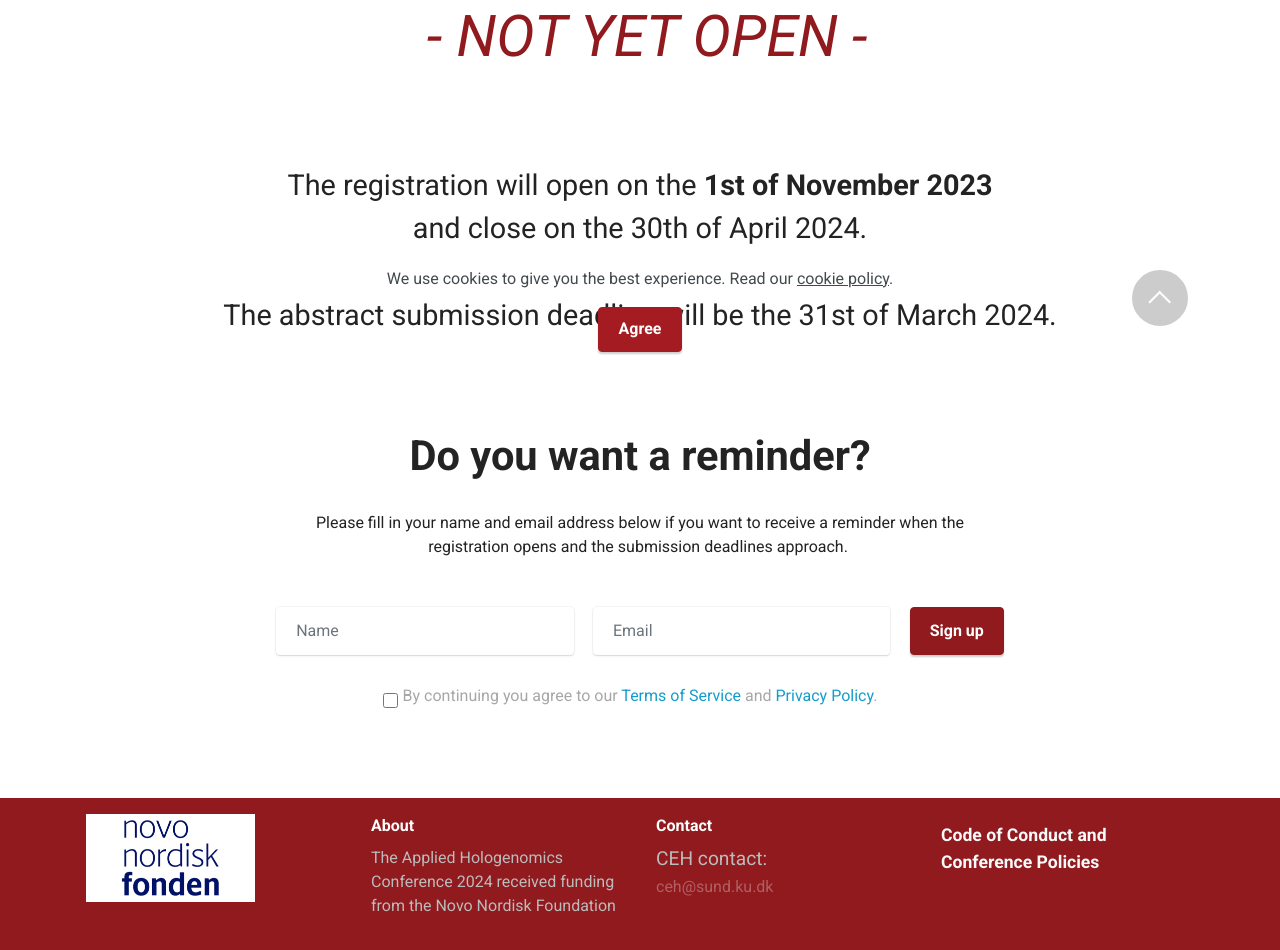
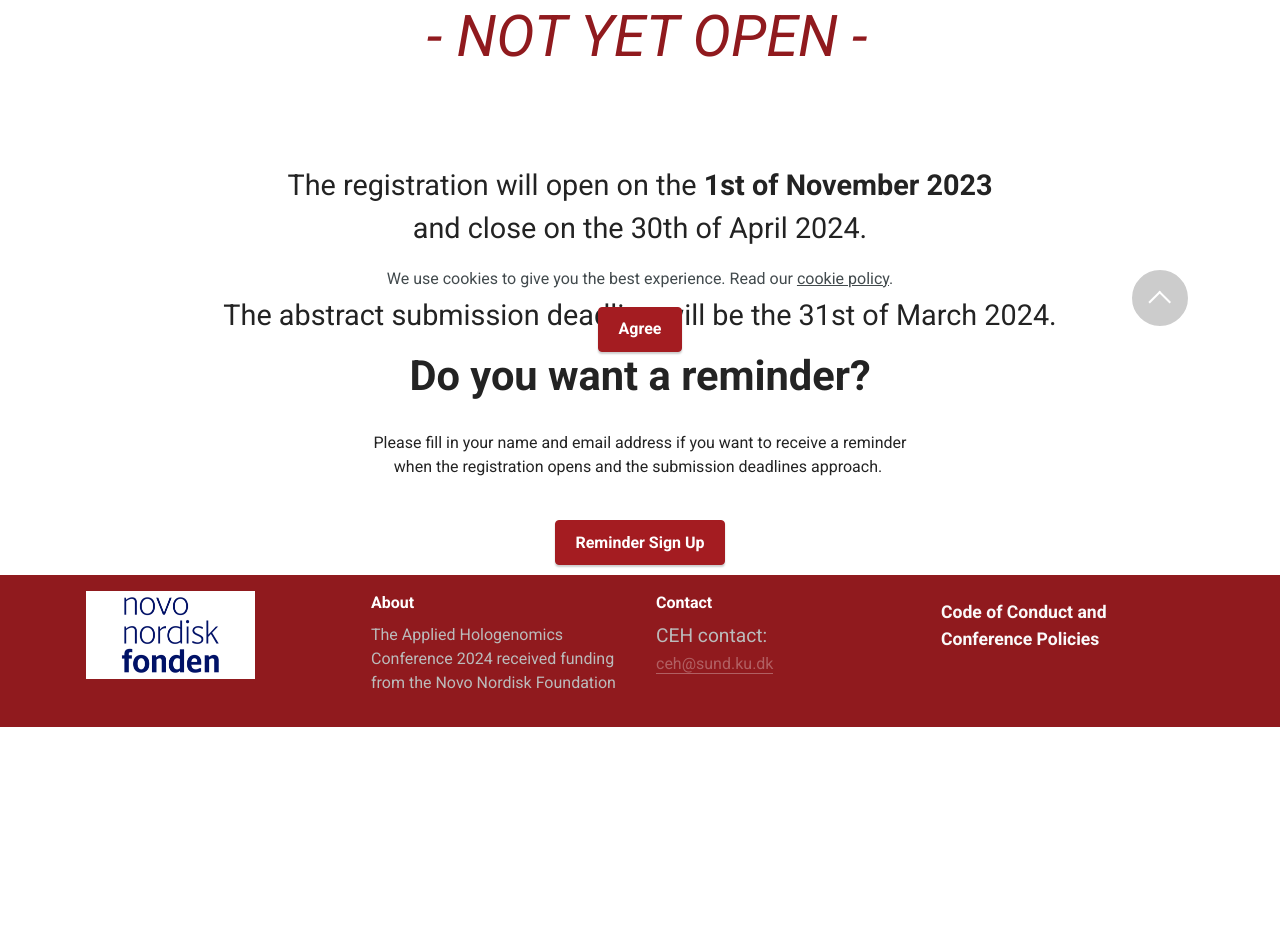
Before and after one commit to appliedhologenomicsconference/appliedhologenomicsconference.github.io, a plain HTML site: page registration.html in a window 1280 px wide. Shown: the part 438-1388 px from the top of the page. After the commit the page ends 1165 px from the top, so only its background shows below. Drawn offline with Linux system fonts and the light colour scheme; files whose address does not match are found by name.

Commit message:
4thcommit

```diff
--- a/registration.html
+++ b/registration.html
@@ -98,43 +98,29 @@
     </div>
 </section>
 
-<section data-bs-version="5.1" class="form2 cid-tPOZGOW1Ly" id="form2-a1">
-
+<section data-bs-version="5.1" class="content4 cid-tQnxHsud8V" id="content4-a3">
 
 
 
 
     <div class="container">
         <div class="row justify-content-center">
-            <div class="col-lg-8 mx-auto mbr-form" data-form-type="formoid">
-                <form action="https://mobirise.eu/" method="POST" class="mbr-form form-with-styler" data-form-title="Form Name"><input type="hidden" name="email" data-form-email="true" value="R7HdLuI7XlJPFV3NCzKAEqHaxc/J4iAaOFF1Z432FJftsDhiZnC3a573f0+vBJy1tKmHgBYqgubWZ6wbJROhU2U7Yz2wIKDa85xKBo1OMeB9BoP4yLu2HvUS7iCnfc9F.coChco0XEIjXwJ5RXD/sMACi67OXORPxk5QWa2T5yJ2VZfXyLDoeH5g8P11eamyDfkkqCWqAiPw8l7P1vD4jPIgDPvnV3YX4HPW22H8F6KRJ0kWvw0SEFxDdbHCg9t+M">
-                    <div class="row">
-                        <div hidden="hidden" data-form-alert="" class="alert alert-success col-12">Thanks for filling out the form!</div>
-                        <div hidden="hidden" data-form-alert-danger="" class="alert alert-danger col-12">
-                            Oops...! some problem!
-                        </div>
-                    </div>
-                    <div class="dragArea row">
-                        <div class="col-lg-12 col-md-12 col-sm-12">
-                            <h1 class="mbr-section-title mb-4 align-center mbr-fonts-style display-2">
-                                <strong>Do you want a reminder?</strong></h1>
-                        </div>
-                        <div class="col-lg-12 col-md-12 col-sm-12">
-                            <p class="mbr-text mbr-fonts-style mb-5 align-center display-7">Please fill in your name and email address below if you want to receive a reminder when the registration opens and the submission deadlines approach.&nbsp;</p>
-                        </div>
-                        <div class="col-lg col-md col-12 form-group mb-3" data-for="email">
-                            <input type="text" name="name" placeholder="Name" data-form-field="name" class="form-control" id="name-form2-a1">
-                        </div>
-                        <div class="col-lg col-md col-12 form-group mb-3" data-for="email">
-                            <input type="email" name="email" placeholder="Email" data-form-field="email" class="form-control" id="email-form2-a1">
-                        </div>
-                        <div class="mbr-section-btn col-md-auto col"><button type="submit" class="btn btn-secondary display-4">Sign up</button></div>
-                    </div>
-                <span class="gdpr-block">
-<label>
-<span class="textGDPR display-7" style="color: #a7a7a7"><input type="checkbox" name="gdpr" id="gdpr-form2-a1" required="">By continuing you agree to our <a style="color: #149dcc; text-decoration: none;" href="terms.html">Terms of Service</a> and <a style="color: #149dcc; text-decoration: none;" href="policy.html">Privacy Policy</a>.</span>
-</label>
-</span></form>
+            <div class="title col-md-12 col-lg-10">
+                <h3 class="mbr-section-title mbr-fonts-style align-center mb-4 display-2">
+                    <strong>Do you want a reminder?</strong></h3>
+                <h4 class="mbr-section-subtitle align-center mbr-fonts-style mb-4 display-7">Please fill in your name and email address if you want to receive a reminder <br>when the registration opens and the submission deadlines approach.&nbsp;</h4>
+
+            </div>
+        </div>
+    </div>
+</section>
+
+<section data-bs-version="5.1" class="content11 cid-tQnxlowRf7" id="content11-a2">
+
+    <div class="container">
+        <div class="row justify-content-center">
+            <div class="col-md-12">
+                <div class="mbr-section-btn align-center"><a class="btn btn-primary display-4" href="https://airtable.com/appUmE1DrDJitbfUX/shrnVkj26XPXORqxA" target="_blank">Reminder Sign Up</a></div>
             </div>
         </div>
     </div>
@@ -186,7 +172,6 @@
   <script src="assets/ytplayer/index.js"></script>
   <script src="assets/dropdown/js/navbar-dropdown.js"></script>
   <script src="assets/theme/js/script.js"></script>
-  <script src="assets/formoid/formoid.min.js"></script>
 
 
 
```
Also changed, not shown: 1 other file.
